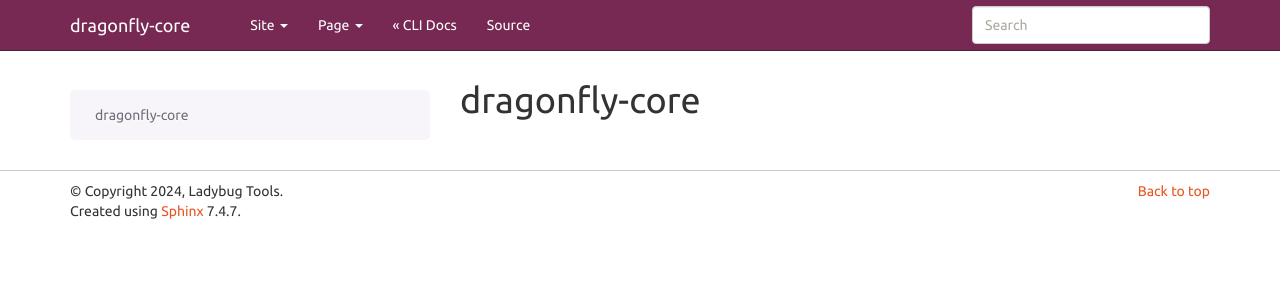
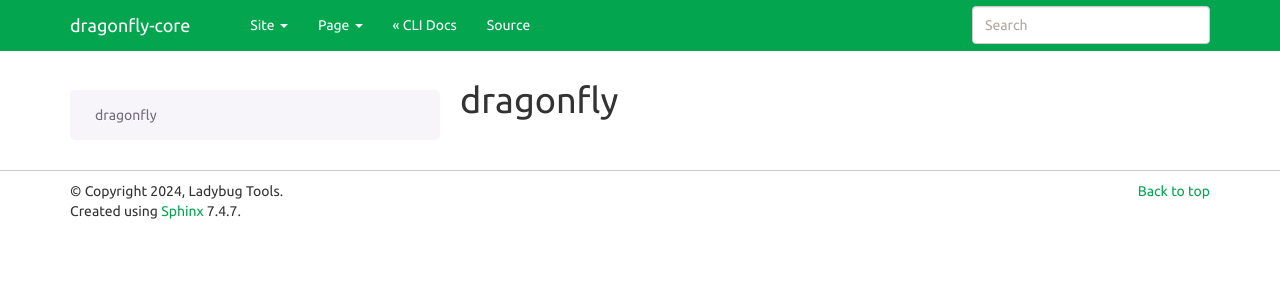
Before and after one commit to ladybug-tools/dragonfly-core, a Sphinx documentation site: the page built from docs/modules.rst, in a window 1280 px wide. Shown: the top 300 px of the page. Built offline with Sphinx 7.4.7, drawn with Linux system fonts in a browser that asks for light colours; nearby versions of some CDN libraries; library files that are not in the unit come from our copies; formulas are drawn with MathJax 3; pages that are not in the unit, such as notebooks, are missing from menus.

Commit message:
ci(docs): Clean up and improve the docs

```diff
--- a/docs/_static/custom.css
+++ b/docs/_static/custom.css
@@ -5,44 +5,61 @@
  * Sphinx stylesheet -- Bootstrap theme.
  */
 
+/* Overwrite colors */
+div.navbar-inverse {
+  background-color: #04A54F;
+  border-color: #04A54F;
+}
+a {
+  color: #04A54F;
+}
+a:visited {
+  color: #04A54F;
+}
+code {
+  color: #04A54F;
+}
+div.bs-sidenav a {
+  color: #333333;
+}
 
-/* The code below is based on the bootstrap website sidebar */
+/* Prevent top nav from blocking docs */
+div.navbar-fixed-top {
+  position: absolute;
+}
 
+/* Indent the side nav when in mobile mode */
+@media screen and (min-width: 0px) {
+  div.bs-sidenav ul {
+    margin-bottom: 0;
+    padding-left: 5px;
+    list-style: none;
+  }
+}
 
-/* Show and affix the side nav when space allows it */
+/* Widen and de-indent the side nav when space is restricted */
 @media screen and (min-width: 992px) {
   .bs-sidenav .nav > .active > ul {
     display: block;
   }
   div.bs-sidenav ul {
     margin-bottom: 0;
+    padding-left: 0px;
+    list-style: none;
+  }
+  .bs-sidenav {
+    width: 300px;
+  }
+}
+
+/* Slightly indent the side nav when space allows it */
+@media screen and (min-width: 1200px) {
+  div.bs-sidenav ul {
+    margin-bottom: 0;
     padding-left: 5px;
     list-style: none;
   }
-  div.bs-sidenav a {
-    color: #333333;
-  }
-  /* Widen the fixed sidenav */
-  .bs-sidenav.affix,
-  .bs-sidenav.affix-bottom {
-    width: 292px;
-  }
-  .bs-sidenav.affix {
-    position: fixed; /* Undo the static from mobile first approach */
-  }
-  .bs-sidenav.affix-bottom {
-    position: absolute; /* Undo the static from mobile first approach */
-  }
-  .bs-sidenav.affix-bottom .bs-sidenav,
-  .bs-sidenav.affix .bs-sidenav {
-    margin-top: 0;
-    margin-bottom: 0;
+  .bs-sidenav {
+    width: 370px;
   }
 }
-@media screen and (min-width: 1200px) {
-  /* Widen the fixed sidenav again */
-  .bs-sidenav.affix-bottom,
-  .bs-sidenav.affix {
-    width: 360px;
-  }
-}
--- a/docs/_templates/layout.html
+++ b/docs/_templates/layout.html
@@ -48,6 +48,7 @@
 {% endif %}
 
 {%- block extrahead %}
+<link rel="icon" type="image/x-icon" href="https://github.com/ladybug-tools/artwork/raw/refs/heads/master/icons_bugs/ico/dragonfly.ico">
 <meta charset='utf-8'>
 <meta http-equiv='X-UA-Compatible' content='IE=edge,chrome=1'>
 <meta name='viewport' content='width=device-width, initial-scale=1.0, maximum-scale=1'>
--- a/docs/conf.py
+++ b/docs/conf.py
@@ -15,6 +15,10 @@
 import os
 import sys
 import datetime
+
+# The theme to use for HTML and HTML Help pages
+import sphinx_bootstrap_theme
+
 now = datetime.datetime.now()
 sys.path.insert(0, os.path.abspath('..'))
 
@@ -70,7 +74,7 @@ master_doc = 'index'
 #
 # This is also used if you do content translation via gettext catalogs.
 # Usually you set "language" from the command line for these cases.
-language = None
+language = 'en'
 
 # List of patterns, relative to source directory, that match files and
 # directories to ignore when looking for source files.
@@ -82,11 +86,6 @@ pygments_style = None
 
 
 # -- Options for HTML output -------------------------------------------------
-
-# The theme to use for HTML and HTML Help pages.  See the documentation for
-# a list of builtin themes.
-#
-import sphinx_bootstrap_theme
 
 # html_theme = 'alabaster'
 html_theme = 'bootstrap'
@@ -124,6 +123,7 @@ html_theme_options = {
 # relative to this directory. They are copied after the builtin static files,
 # so a file named "default.css" will overwrite the builtin "default.css".
 html_static_path = ['_static']
+html_css_files = ['custom.css']
 
 # Custom sidebar templates, must be a dictionary that maps document names
 # to template names.
@@ -466,13 +466,3 @@ if custom_cli_docs:
     create_cli_files()
 
 # -----------------------------------------------------------------------------
-
-
-def setup(app):
-    """Run custom code with access to the Sphinx application object
-    Args:
-        app: the Sphinx application object
-    """
-
-    # Add bootstrap theme custom stylesheet
-    app.add_stylesheet("custom.css")
--- a/docs/index.rst
+++ b/docs/index.rst
@@ -29,6 +29,8 @@ extension's documentation page.
 Here are a number of popular Dragonfly extensions:
 
 - `dragonfly-energy <https://ladybug.tools/dragonfly-energy/docs>`_
+- `dragonfly-radiance <https://ladybug.tools/dragonfly-radiance/docs>`_
+- `dragonfly-uwg <https://ladybug.tools/dragonfly-uwg/docs>`_
 
 
 CLI Docs
--- a/docs/modules.rst
+++ b/docs/modules.rst
@@ -1,5 +1,5 @@
-dragonfly-core
-=================
+dragonfly
+=========
 
 .. toctree::
    :maxdepth: 4
```
Also changed, not shown: docs/cli/index.rst (+42 -0 lines).
